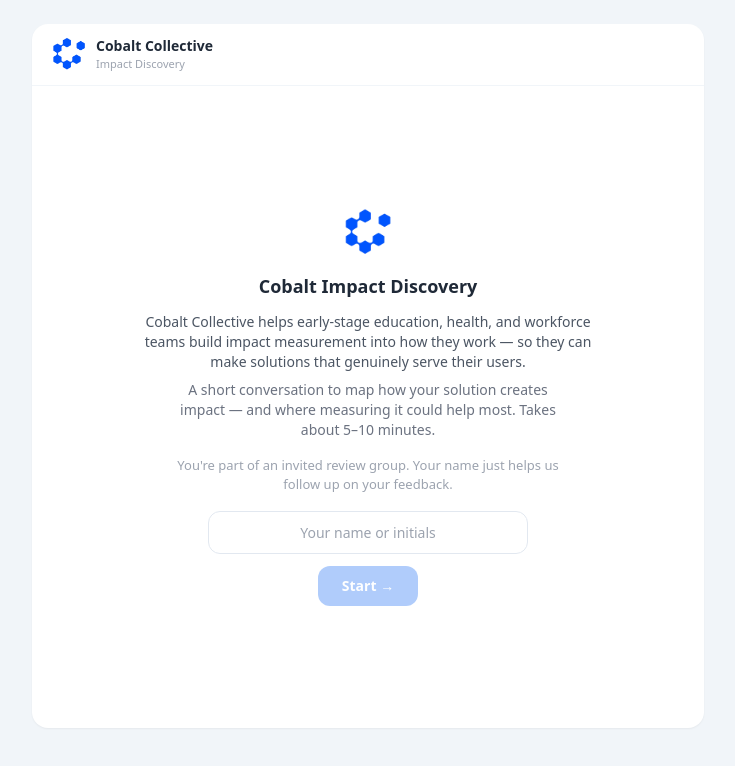
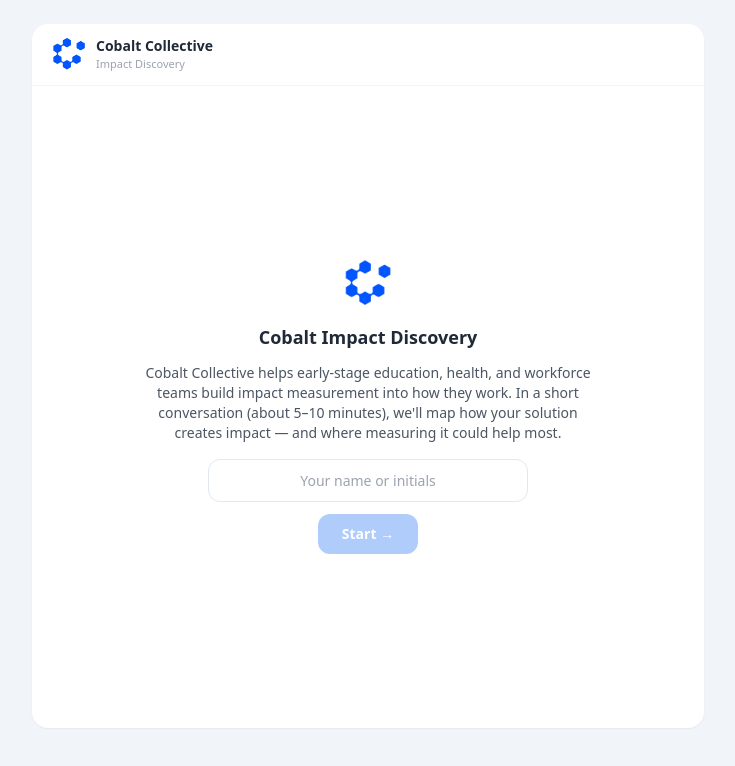
Before and after one commit to clark244/cobalt-discovery, a React (Vite) app: page / in a window 1280 px wide. Shown: the top 766 px of the page, without its empty margins (272-1007 px from the left). Built offline with nearby package versions, Linux system fonts and the light colour scheme.

Commit message:
Add files via upload

```diff
--- a/src/App.jsx
+++ b/src/App.jsx
@@ -1005,14 +1005,7 @@
             <CobaltLogo size={48} />
             <h2 className="mt-4 text-lg font-bold" style={{ color: INK }}>Cobalt Impact Discovery</h2>
             <p className="mt-3 text-sm max-w-md" style={{ color: "#4B5563" }}>
-              Cobalt Collective helps early-stage education, health, and workforce teams build impact measurement into how they work — so they can make solutions that genuinely serve their users.
-            </p>
-            <p className="mt-2 text-sm max-w-sm" style={{ color: "#6B7280" }}>
-              A short conversation to map how your solution creates impact — and where measuring it could help most. Takes about 5–10 minutes.
-            </p>
-
-            <p className="mt-4 text-[13px] max-w-sm" style={{ color: "#9CA3AF" }}>
-              You're part of an invited review group. Your name just helps us follow up on your feedback.
+              Cobalt Collective helps early-stage education, health, and workforce teams build impact measurement into how they work. In a short conversation (about 5–10 minutes), we'll map how your solution creates impact — and where measuring it could help most.
             </p>
             <input
               value={nameInput}
```
